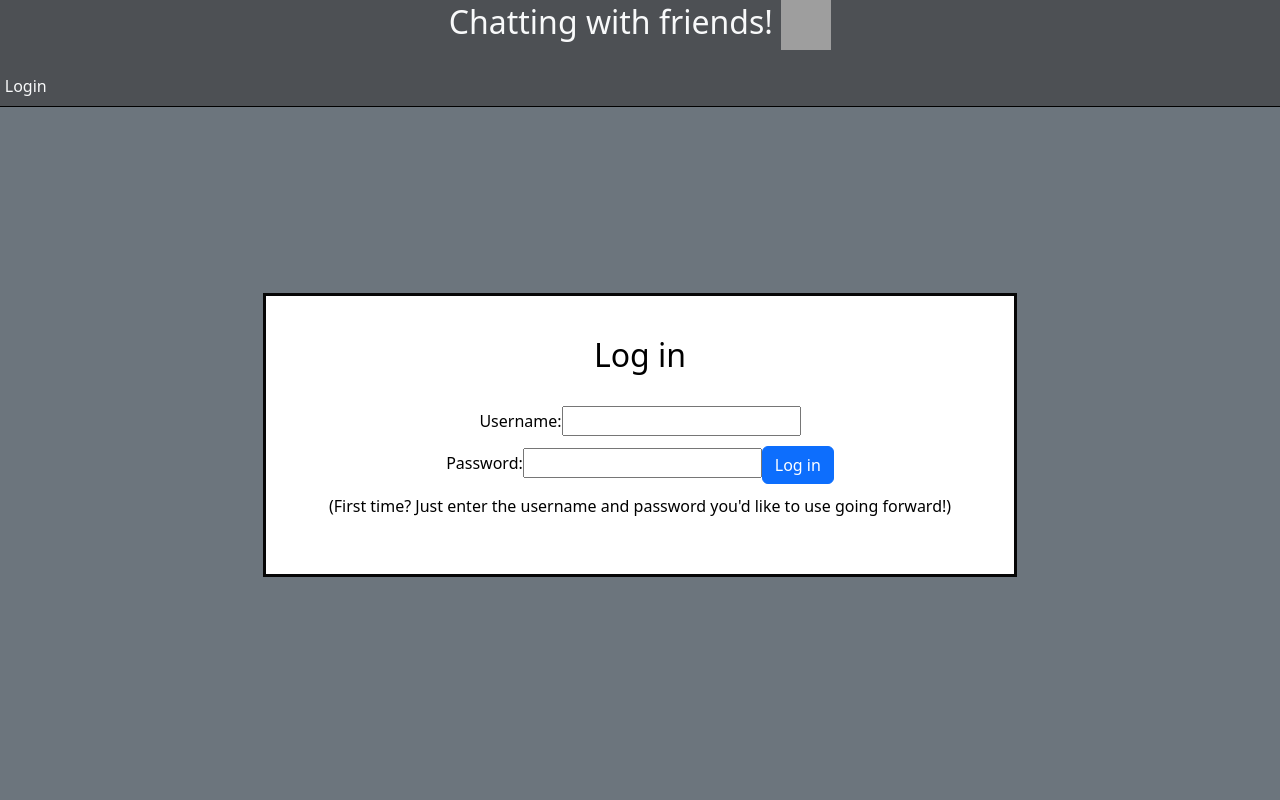
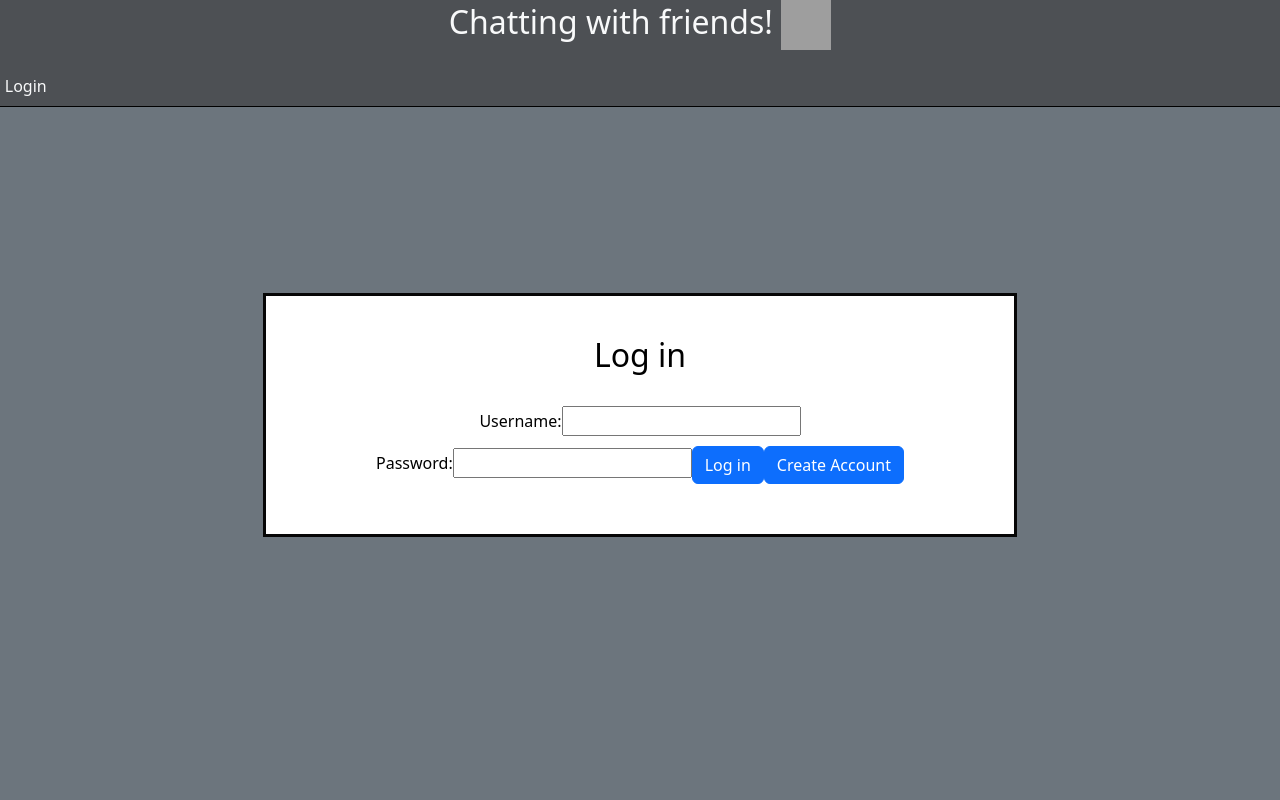
Before and after one commit to caleb-hibbert/Startup, a React (Vite) app: page / in a window 1280 px wide. Shown: the top 800 px of the page. Built offline with nearby package versions, Linux system fonts and the light colour scheme; grey boxes are pictures that could not be loaded.

Commit message:
account creation worked on

```diff
--- a/src/login/login.jsx
+++ b/src/login/login.jsx
@@ -47,6 +47,21 @@ export function Login({setUser}) {
     }
   }
 
+  function createUser() {
+    if (username == ""){
+      alert ("Enter a username")
+    }
+    else if (password == ""){
+      alert("Enter a password")
+    }
+     else {
+      localStorage.setItem("username", username);
+      localStorage.setItem("password", password);
+      setUser(username);
+      navigate("/chat");
+    }
+  }
+
   return (
     <main className="container-fluid bg-secondary text-center">
         <title>CWF Login</title>
@@ -63,9 +78,11 @@ export function Login({setUser}) {
                 <label>Password:</label>
                 <input type="text" id="passwordbox" onChange = {passwordChange}/>
                 <button type="submit" className="btn btn-primary" onClick = {loginUser}>Log in</button>
+                <button type="submit" className="btn btn-primary" onClick={createUser}>Create Account</button>
+
 
                 <br/>
-                <p>(First time? Just enter the username and password you'd like to use going forward!)</p>
+                {/* <p>(First time? Just enter the username and password you'd like to use going forward!)</p> */}
 
             {/* </form> */}
 
```
Also changed, not shown: 1 other file (tests, documents, lock files or other folders).
